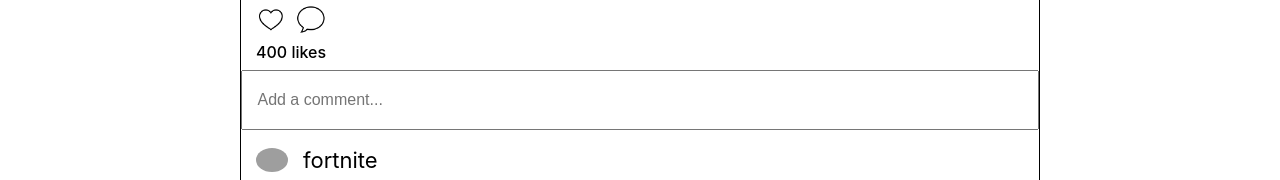
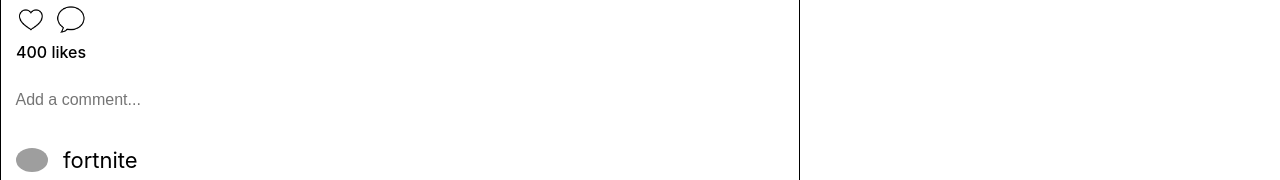
Before and after one commit to louismagdaleno/react-instaclone, a React (Create React App) app: page / in a window 1280 px wide. Shown: the part 726-906 px from the top of the page. Built offline with nearby package versions, Linux system fonts and the light colour scheme; grey boxes are pictures that could not be loaded.

Commit message:
Corrected max-width issue on body

```diff
--- a/src/App.css
+++ b/src/App.css
@@ -1,3 +1,7 @@
+body {
+  width: 100%;
+  max-width: 800px;
+}
 .App {
   text-align: center;
   width: 100%;
--- a/src/components/PostContainer/PostContainer.css
+++ b/src/components/PostContainer/PostContainer.css
@@ -59,8 +59,10 @@
 }
 
 .postContainer > input {
-    box-sizing: border-box;
+    width: 100%;
+    max-width: 100%;
     height: 60px;
     margin-top: 10px;
     font-size: 1.6rem;
+    border: none;
 }
```
